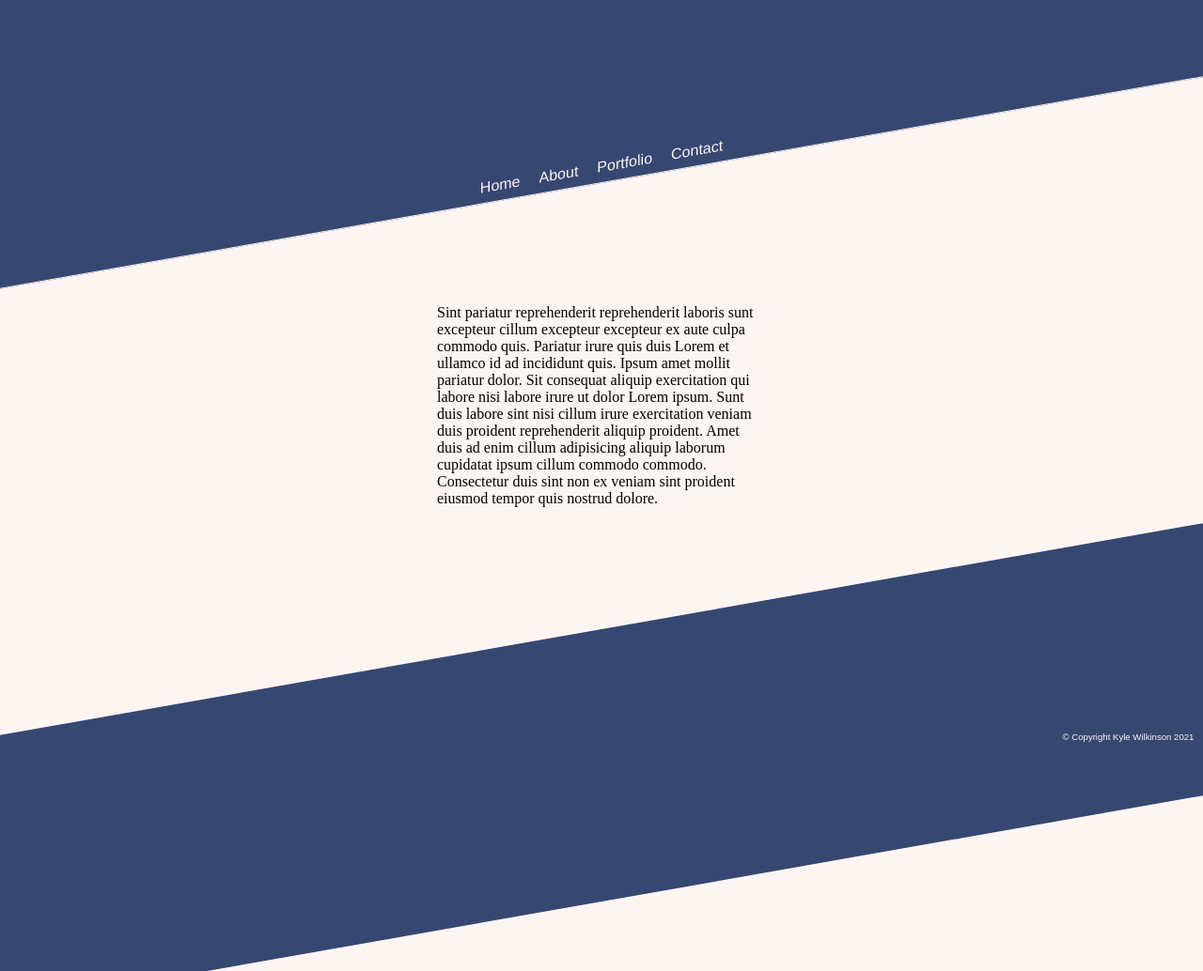
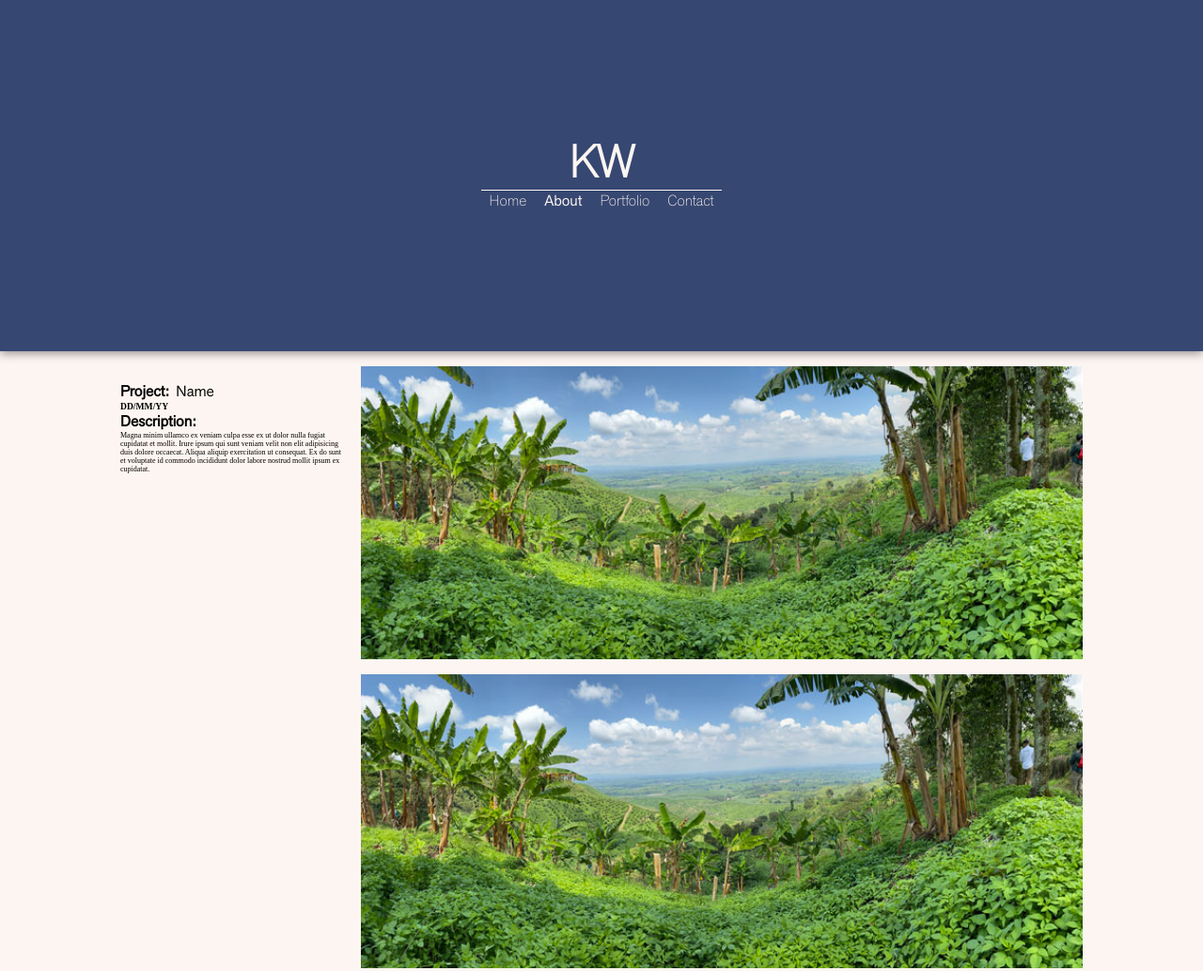
Before and after one commit to kwilki/PortfolioWebsite, a plain HTML site: page Portfolio.html in a window 1280 px wide. Shown: the top 1034 px of the page at 94% size. Drawn offline with Linux system fonts and the light colour scheme.

Commit message:
styled portfolio page

```diff
--- a/Portfolio.html
+++ b/Portfolio.html
@@ -6,28 +6,49 @@
     <meta name="viewport" content="width=device-width, initial-scale=1.0">
     <title>Kyle Wilkinson Design</title>
     <link rel="stylesheet" type="text/css" href="./css/Portfolio.css">
-    <!-- <script src="./Javascript.js"></script> -->
 </head>
-<body id="gridContainer">
+<body>
 
-        <header class="flex-container" id="header">
-            <nav>
-                <span id="HomePush"><a href="./index.html">Home</a></span>
-                <span id="AboutPush"><a href="./About.html">About</a></span>
-                <span id="PortfolioPush"><a href="./Portfolio.html">Portfolio</a></span>
-                <span id="ContactPush"><a href="./Contact.html">Contact</a></span>
+    <header>
+        <div class="wrapper">
+            <div class="logo">
+                <h1>KW</h1>
+            </div>
+            <nav class="navigation">
+                <div class="line">
+                    <a href="./index.html" id="HomePush">Home</a>
+                    <a href="./About.html" id="AboutPush" class="active">About</a>
+                    <a href="./Portfolio.html" id="PortfolioPush">Portfolio</a>
+                    <a href="./Contact.html" id="ContactPush">Contact</a>
+                </div>
             </nav>
-        </header>
+        </div>
 
-        <main id="content">
-            <section class="wrapper">
-                 <p>Sint pariatur reprehenderit reprehenderit laboris sunt excepteur cillum excepteur excepteur ex aute culpa commodo quis. Pariatur irure quis duis Lorem et ullamco id ad incididunt quis. Ipsum amet mollit pariatur dolor. Sit consequat aliquip exercitation qui labore nisi labore irure ut dolor Lorem ipsum. Sunt duis labore sint nisi cillum irure exercitation veniam duis proident reprehenderit aliquip proident. Amet duis ad enim cillum adipisicing aliquip laborum cupidatat ipsum cillum commodo commodo. Consectetur duis sint non ex veniam sint proident eiusmod tempor quis nostrud dolore.</p>
-            </section>
-        </main>
+    </header>
+
+    <main>
+        <aside>
+            <h1 id="project">Project:</h1><span id="project-name">Name</span>
+            <h2 id="date">DD/MM/YY</h2>
+
+            <h3>Description:</h3>
+            <p>Magna minim ullamco ex veniam culpa esse ex ut dolor nulla fugiat cupidatat et mollit. Irure ipsum qui sunt veniam velit non elit adipisicing duis dolore occaecat. Aliqua aliquip exercitation ut consequat. Ex do sunt et voluptate id commodo incididunt dolor labore nostrud mollit ipsum ex cupidatat.</p>
+        </aside>
+        <img src="./Images/colombia1.jpg" id="portfolio-image">
+        <img src="./Images/colombia1.jpg" id="portfolio-image">
+        <img src="./Images/colombia1.jpg" id="portfolio-image">
+        <img src="./Images/colombia1.jpg" id="portfolio-image">
+        <img src="./Images/colombia1.jpg" id="portfolio-image">
+        <img src="./Images/colombia1.jpg" id="portfolio-image">
+        <img src="./Images/colombia1.jpg" id="portfolio-image">
+    </main>
+
+
+
+    <footer>
+        <h3></h3>
         <p class="copyright">© Copyright Kyle Wilkinson 2021</p>
-        <footer id="footer">
-
-        </footer>
+    </footer>
 
 </body>
 </html>
--- a/css/Portfolio.css
+++ b/css/Portfolio.css
@@ -1,104 +1,74 @@
+@import url(./fonts.css);
+@import url(./header-footer.css);
+@import url(./AboutPage/about-media-queries.css);
 
+
+                        /* ///// INITIAL ///// */
 * {
+    margin: 0;
     padding: 0;
-    margin: 0;
+    font-size: 16px;
+}
+html {
+    height: 100%;
 }
 
-body{
-    width: 100%;
+body {
+    display: grid;
+    grid-template-rows: 15% auto auto auto auto 10%;
+    grid-template-columns: 10% 15% 15% 10% 25% 15% 10%;
+    row-gap: 1rem;
     background-color: #FDF5F1;
-    overflow: hidden;
-    z-index: 200;
+    min-height: 100vh;
+
 }
 
-            /* ////// grid idea ////// */
-#gridContainer {
-    display: grid;
-    grid-template-areas:
-    "header"
-    "header"
-    "header"
-    "main"
-    "main"
-    "main"
-    "main"
-    "footer"
-    "footer"
-    ;
-    width: 100vw;
-    height: 100vh;
-}
-            /* ////////// NAV ////////// */
+                        /* ///// MAIN ///// */
 
-header {
-    grid-area: header;
-    background-color: #364771;
-    width: 100%;
-    /* min-height: 80vh; */ /*////////// open changed height ////////// */
-    transform: skewY(-10deg);
-    display: flex;
-    align-items: flex-end;
-    justify-content: center;
-    margin-top: -500px;
-    border-bottom: 1px solid #FDF5F1;
-    z-index: 1000;
+main {
+    display:grid;
+    grid-template-columns: 10% 20% 60% 10%;
+    grid-row-start: 2;
+    grid-row-end: 6;
+    grid-column-start: 1;
+    grid-column-end: 8;
 }
 
-a, span {
-    font-family: sans-serif;
-    text-decoration: none;
-    font-size: 1rem;
-    color: #FDF5F1;
-    display: inline-block;
-    margin-bottom: 0.2em;
-    padding: 0 0.25em 0 0.25em;
-    z-index: 1100;
+aside {
+    grid-column-start: 2;
+    grid-column-end: 3;
+    margin-right: 1em;
+    margin-top: 1em;
+}
+aside h1#project{
+    display: inline;
+    font-size: 1em;
+    font-family: 'Akzidenz-GroteskNextReg';
+    white-space: nowrap;
 }
 
-a:hover{
-    cursor: pointer;
+aside span#project-name {
+    /* display: inline; */
+    margin-left: 0.5em;
+    font-size: 1rem;
+    font-family: 'Akzidenz-GroteskNextReg';
 }
 
-            /* ////////// NAV ////////// */
-
-
-            /* ////////// Main ////////// */
-
-#content{
-    grid-area: main;
-    display: flex;
-    align-items: center;
-    margin: auto;
-    width: 80%;
-    max-width: 350px;
+aside h2#date {
+    font-size: 0.6rem;
 }
 
-            /* ////////// Main ////////// */
-
-
-            /* ////////// Footer ////////// */
-footer {
-    grid-area: footer;
-    background-color: #364771;
-    transform: skewY(-10deg);
-    display: flex;
-    align-items: flex-end;
-    justify-content: end;
-    margin-bottom: -10em;
-    /* transform: rotate(-10deg); */
-    /* bottom: 0; */
-
-    z-index: 500;
+aside h3 {
+    font-family: 'Akzidenz-GroteskNextReg';
 }
 
-.copyright {
-    color: #FDF5F1;
-    font-family: sans-serif;
-    font-size: 0.6rem;
-    position: absolute;
-    bottom: 0;
-    right: 0;
-    padding: 0 1em 1em 0;
-    z-index: 1100;
+aside p{
+    font-size: 0.5em;
 }
-            /* ////////// Footer ////////// */
+
+main img#portfolio-image {
+    width: 100%;
+    grid-column-start: 3;
+    grid-column-end: 4;
+    margin-bottom: 1em;
+}
```
Also changed, not shown: Images/colombia1.jpg (added), 1 other file.
